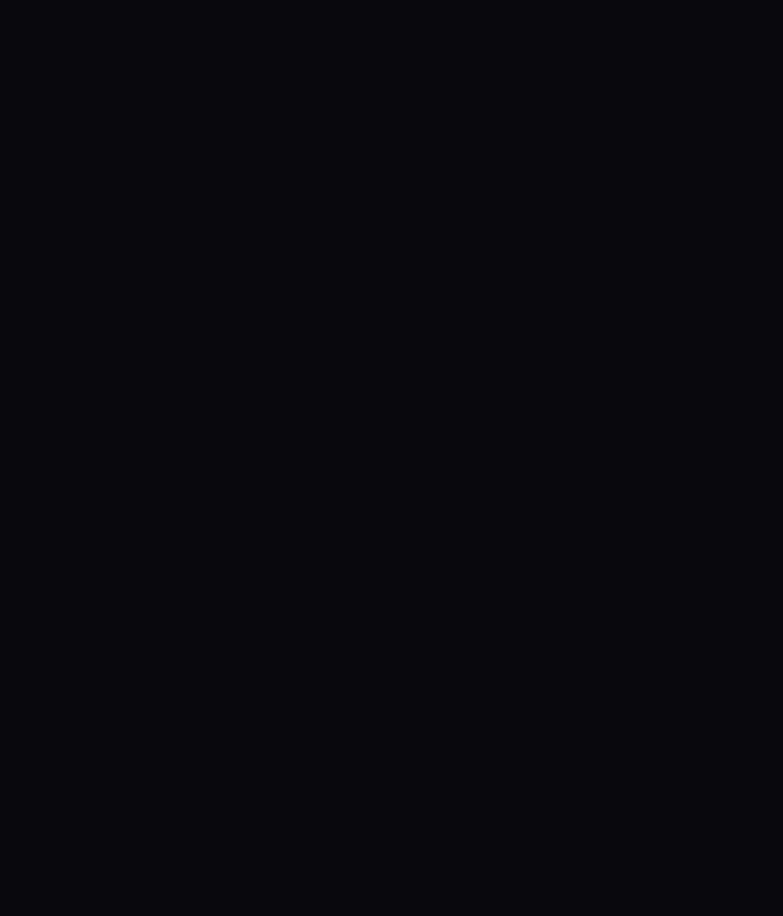
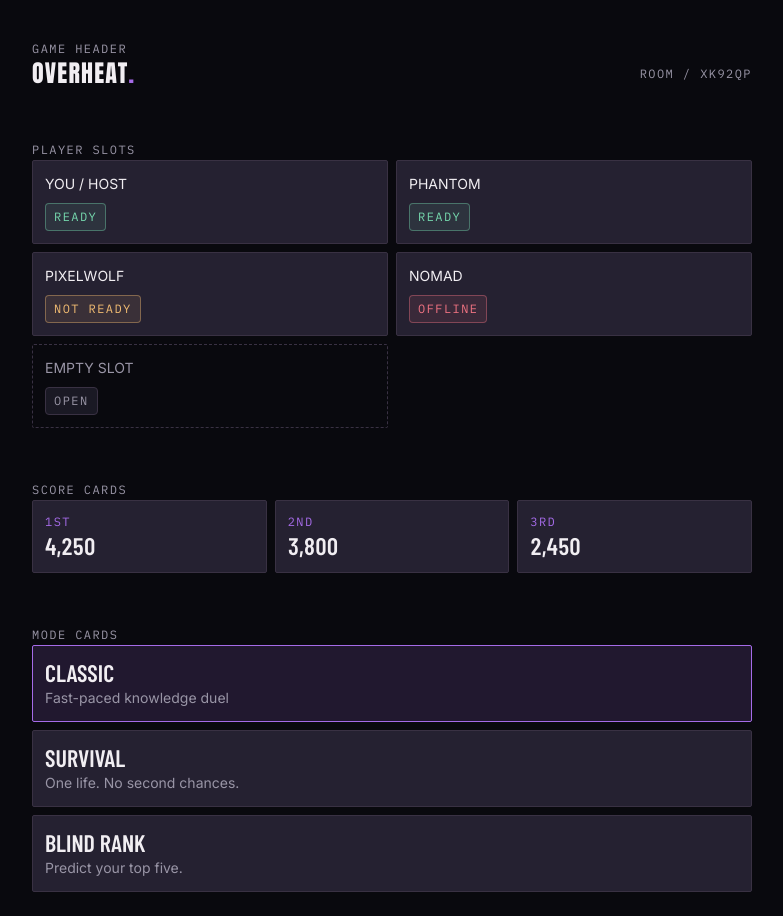
Before and after one commit to dawidseipold/overheat, a React (Vite) app in the folder apps/web/: page /design-system in a window 1280 px wide. Shown: the part 2320-3236 px from the top of the page, without its empty margins (248-1031 px from the left). Before the commit the page ends 2331 px from the top, so only its background shows below. Built offline with nearby package versions, Linux system fonts and the light colour scheme.

Commit message:
feat(web): add PlayerSlot, ScoreCard, ModeCard and GameHeader components

```diff
--- /dev/null
+++ b/apps/web/src/components/ui/game-header.tsx
@@ -0,0 +1,23 @@
+import * as React from "react";
+
+import { cn } from "@/lib/utils";
+
+import { Text } from "./typography";
+
+// Pasek na górze każdego ekranu gry: logo po lewej, informacja po prawej
+function GameHeader({ className, children, ...props }: React.ComponentProps<"header">) {
+  return (
+    <header className={cn("flex items-center justify-between gap-4", className)} {...props}>
+      <span className="font-display text-button uppercase tracking-wider">
+        Overheat<span className="text-oh-violet">.</span>
+      </span>
+      {children && (
+        <Text variant="label" tone="muted">
+          {children}
+        </Text>
+      )}
+    </header>
+  );
+}
+
+export { GameHeader };
--- /dev/null
+++ b/apps/web/src/components/ui/mode-card.tsx
@@ -0,0 +1,41 @@
+import * as React from "react";
+
+import { cn } from "@/lib/utils";
+
+import { Text } from "./typography";
+
+function ModeCard({
+  className,
+  title,
+  description,
+  selected = false,
+  ...props
+}: React.ComponentProps<"button"> & {
+  title: string;
+  description: string;
+  selected?: boolean;
+}) {
+  return (
+    <button
+      type="button"
+      aria-pressed={selected}
+      className={cn(
+        "w-full rounded-sm border p-3 text-left transition-colors duration-(--motion-micro) outline-none focus-visible:ring-[3px] focus-visible:ring-ring/50 disabled:pointer-events-none disabled:opacity-35",
+        selected
+          ? "border-oh-violet bg-oh-violet/15"
+          : "border-border bg-oh-elevated hover:border-oh-plasma/50",
+        className,
+      )}
+      {...props}
+    >
+      <Text variant="h3" className="block text-button" asChild>
+        <span>{title}</span>
+      </Text>
+      <Text variant="body-sm" tone="muted" className="block" asChild>
+        <span>{description}</span>
+      </Text>
+    </button>
+  );
+}
+
+export { ModeCard };
--- /dev/null
+++ b/apps/web/src/components/ui/player-slot.tsx
@@ -0,0 +1,53 @@
+import * as React from "react";
+
+import { cn } from "@/lib/utils";
+
+import { Badge } from "./badge";
+import { Text } from "./typography";
+
+// Bez nickname to wolne miejsce w pokoju
+function PlayerSlot({
+  className,
+  nickname,
+  isHost = false,
+  isReady = false,
+  isConnected = true,
+  ...props
+}: React.ComponentProps<"div"> & {
+  nickname?: string;
+  isHost?: boolean;
+  isReady?: boolean;
+  isConnected?: boolean;
+}) {
+  const isEmpty = nickname === undefined;
+  return (
+    <div
+      className={cn(
+        "flex flex-col items-start gap-2 rounded-sm border border-border p-3",
+        isEmpty ? "border-dashed" : "bg-oh-elevated",
+        className,
+      )}
+      {...props}
+    >
+      <Text
+        variant="body-sm"
+        tone={isEmpty ? "muted" : "default"}
+        className="w-full truncate uppercase"
+      >
+        {isEmpty ? "Empty slot" : nickname}
+        {isHost && " / Host"}
+      </Text>
+      {isEmpty ? (
+        <Badge>Open</Badge>
+      ) : !isConnected ? (
+        <Badge variant="danger">Offline</Badge>
+      ) : isReady ? (
+        <Badge variant="success">Ready</Badge>
+      ) : (
+        <Badge variant="warning">Not ready</Badge>
+      )}
+    </div>
+  );
+}
+
+export { PlayerSlot };
--- /dev/null
+++ b/apps/web/src/components/ui/score-card.tsx
@@ -0,0 +1,28 @@
+import * as React from "react";
+
+import { cn } from "@/lib/utils";
+
+import { Text } from "./typography";
+
+function ScoreCard({
+  className,
+  place,
+  score,
+  ...props
+}: React.ComponentProps<"div"> & { place: string; score: number }) {
+  return (
+    <div
+      className={cn("rounded-sm border border-border bg-oh-elevated p-3", className)}
+      {...props}
+    >
+      <Text variant="label" tone="accent" className="block">
+        {place}
+      </Text>
+      <Text variant="h3" className="block text-button tabular-nums" asChild>
+        <span>{score.toLocaleString("en-US")}</span>
+      </Text>
+    </div>
+  );
+}
+
+export { ScoreCard };
--- a/apps/web/src/routes/design-system.tsx
+++ b/apps/web/src/routes/design-system.tsx
@@ -11,7 +11,11 @@ import { AnswerOption } from "@/components/ui/answer-option";
 import { Button } from "@/components/ui/button";
 import { Card, CardHeader, CardLabel, CardTitle } from "@/components/ui/card";
 import { Field, FieldDescription, FieldError, FieldLabel } from "@/components/ui/field";
+import { GameHeader } from "@/components/ui/game-header";
 import { Input } from "@/components/ui/input";
+import { ModeCard } from "@/components/ui/mode-card";
+import { PlayerSlot } from "@/components/ui/player-slot";
+import { ScoreCard } from "@/components/ui/score-card";
 import { Switch } from "@/components/ui/switch";
 import { Timer } from "@/components/ui/timer";
 import { Text } from "@/components/ui/typography";
@@ -145,6 +149,44 @@ function DesignSystem() {
           Timer
         </Text>
         <TimerDemo />
+      </section>
+
+      <section className="space-y-4">
+        <Text variant="label" tone="muted">
+          Game header
+        </Text>
+        <GameHeader>Room / XK92QP</GameHeader>
+      </section>
+
+      <section className="space-y-4">
+        <Text variant="label" tone="muted">
+          Player slots
+        </Text>
+        <div className="grid grid-cols-2 gap-2">
+          <PlayerSlot nickname="You" isHost isReady />
+          <PlayerSlot nickname="Phantom" isReady />
+          <PlayerSlot nickname="Pixelwolf" />
+          <PlayerSlot nickname="Nomad" isConnected={false} />
+          <PlayerSlot />
+        </div>
+      </section>
+
+      <section className="space-y-4">
+        <Text variant="label" tone="muted">
+          Score cards
+        </Text>
+        <div className="grid grid-cols-3 gap-2">
+          <ScoreCard place="1st" score={4250} />
+          <ScoreCard place="2nd" score={3800} />
+          <ScoreCard place="3rd" score={2450} />
+        </div>
+      </section>
+
+      <section className="space-y-4">
+        <Text variant="label" tone="muted">
+          Mode cards
+        </Text>
+        <ModeCardsDemo />
       </section>
     </main>
   );
@@ -293,3 +335,27 @@ function TimerDemo() {
     </div>
   );
 }
+
+const modes = [
+  { title: "Classic", description: "Fast-paced knowledge duel" },
+  { title: "Survival", description: "One life. No second chances." },
+  { title: "Blind rank", description: "Predict your top five." },
+];
+
+function ModeCardsDemo() {
+  const [selectedMode, setSelectedMode] = useState("Classic");
+
+  return (
+    <div className="space-y-2">
+      {modes.map((mode) => (
+        <ModeCard
+          key={mode.title}
+          title={mode.title}
+          description={mode.description}
+          selected={selectedMode === mode.title}
+          onClick={() => setSelectedMode(mode.title)}
+        />
+      ))}
+    </div>
+  );
+}
```
